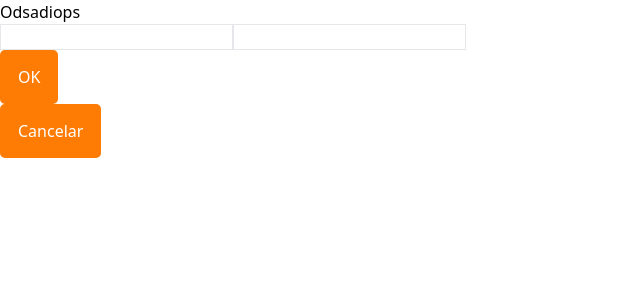
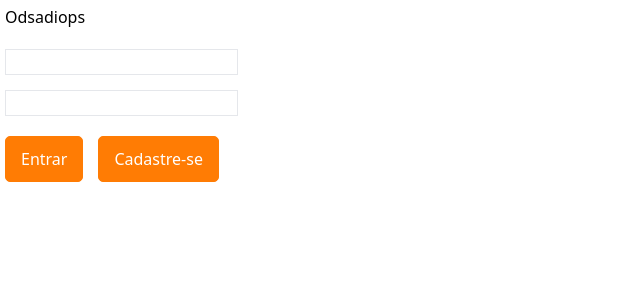
Before and after one commit to JonathanFerreirar/desInvest, a React (Create React App) app: page /home in a window 1280 px wide. Shown: the top 300 px of the page, without its empty margins (0-640 px from the left). Built offline with nearby package versions, Linux system fonts and the light colour scheme.

Commit message:
:lipstick: feat: button styles added on home page

```diff
--- a/src/components/button/Button.css
+++ b/src/components/button/Button.css
@@ -0,0 +1,11 @@
+button{
+  border: 1.5px solid var(--primary-color);
+}
+
+button:hover{
+  background-color: white;
+  color: #FF7C04;
+
+  border: 1.5px solid #FF7C04;
+  outline: none;
+}
--- a/src/components/button/Button.js
+++ b/src/components/button/Button.js
@@ -4,7 +4,7 @@ import "./Button.css";
 export const Button = ({ children }) => {
   return (
     <div>
-      <button className="bg-[#FF7C04] py-[15px] px-[18px] text-[#FFF] rounded-[5px]">
+      <button className="w-fit bg-[var(--primary-color)] py-[10px] px-[15px] font-[var(--heading4-500)] text-[#FFF] rounded-[5px]">
         {children}
       </button>
     </div>
--- a/src/components/input/Input.js
+++ b/src/components/input/Input.js
@@ -3,5 +3,5 @@ import "./Input.css";
 import React from "react";
 
 export const Input = () => {
-  return <input className="border" />;
+  return <input className="border"/>;
 };
--- a/src/pages/Home.js
+++ b/src/pages/Home.js
@@ -5,12 +5,16 @@ import { Button } from "../components/button/Button";
 
 export const Home = () => {
   return (
-    <div>
+    <div className="flex flex-col gap-[20px] p-[5px]">
       <h1>Odsadiops</h1>
-      <Input />
-      <Input />
-      <Button>OK</Button>
-      <Button>Cancelar</Button>
+      <div className="inputFields w-fit flex flex-col gap-[15px]">
+        <Input />
+        <Input />
+      </div>
+      <div className="buttons flex gap-[15px]">
+        <Button>Entrar</Button>
+        <Button>Cadastre-se</Button>
+      </div>
     </div>
   );
 };
```
